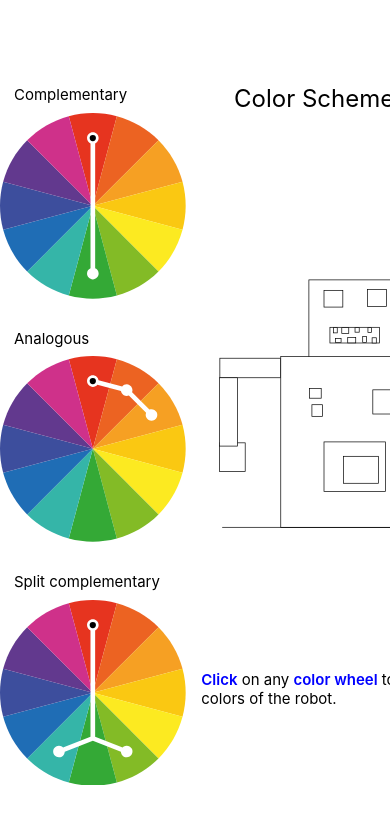
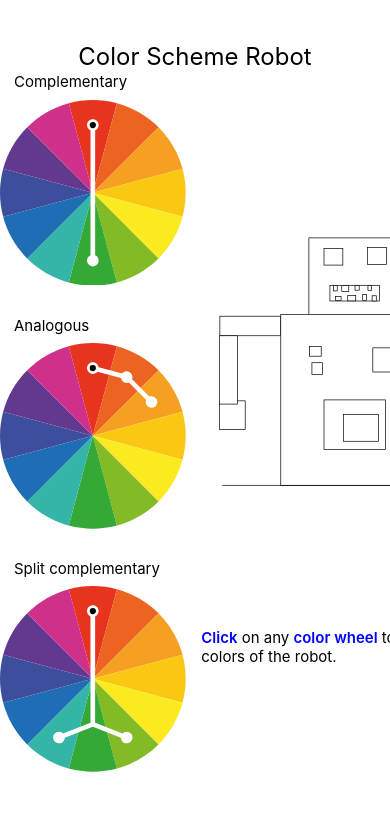
Before and after one commit to PayCra/color-robot, a React (Create React App) app: page / in a window 390 px wide. Shown: the top 824 px of the page. Built offline with nearby package versions, Linux system fonts and the light colour scheme.

Commit message:
Responsive robot.

```diff
--- a/src/App.css
+++ b/src/App.css
@@ -5,7 +5,6 @@
 }
 
 .Container {
-    padding-top: 10vh;
     display: flex;
     justify-content: center;
     min-width: fit-content;
@@ -28,6 +27,7 @@
 }
 
 .Title {
+    padding-top: 5vh;
     font-size: 24px;
     text-align: center;
 }
--- a/src/App.js
+++ b/src/App.js
@@ -109,6 +109,7 @@ class App extends Component {
     render() {
         return (
             <div className="All">
+                <div className="Title">Color Scheme Robot</div>
                 <div className="Container">
                     <div className="Left-column">
                         <div className="Set">
@@ -143,8 +144,6 @@ class App extends Component {
                         </div>
                     </div>
                     <div className="Middle">
-                        <div className="Title">Color Scheme Robot</div>
-
                         <div className="Robot">
                         <Robot
                             shapeColor1={this.state.shapeColor1}
```
